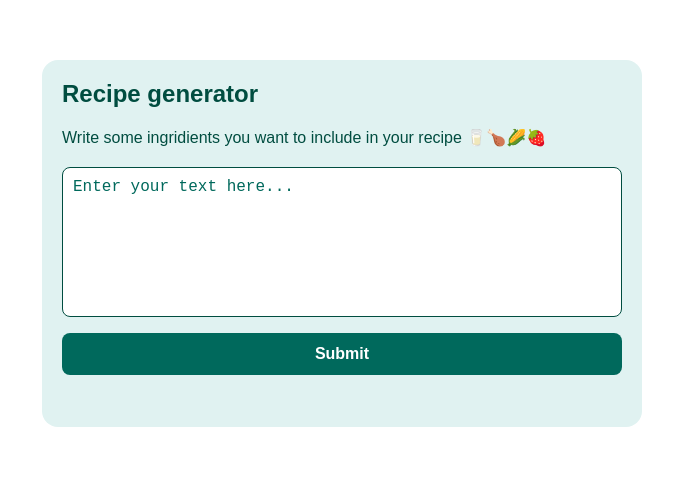
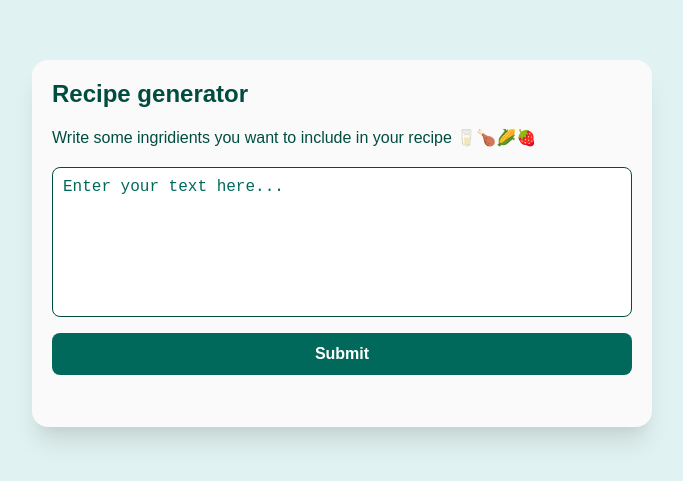
Before and after one commit to filiphuhta/ai-recipes, a Next.js app: page / in a window 1280 px wide. Shown: the part 157-638 px from the top of the page, without its empty margins (298-981 px from the left). Built offline with nearby package versions, Linux system fonts and the light colour scheme.

Commit message:
updated css

```diff
--- a/src/app/page.css
+++ b/src/app/page.css
@@ -3,7 +3,7 @@
   justify-content: center;
   align-items: center;
   min-height: 100vh;
-  background-color: #ffffff; /* White background */
+  background-color: #E0F2F1; /* White background */
 }
 
 .main {
@@ -14,12 +14,13 @@
 }
 
 .chatContainer {
+  box-shadow: rgba(0, 0, 0, 0.1) 0px 20px 25px -5px, rgba(0, 0, 0, 0.04) 0px 10px 10px -5px;
   display: flex;
   flex-direction: column;
-  background-color: #E0F2F1; /* Light green background */
+  background-color: #FAFAFA; /* Light green background */
   border-radius: 16px;
   padding: 20px;
-  max-width: 600px;
+  max-width: 50%;
   width: 100%;
 }
 
@@ -121,6 +122,7 @@
 @media (max-width: 600px) {
   .chatContainer {
     padding: 16px;
+    max-width: 100%;
   }
 
   .inputField {
```
